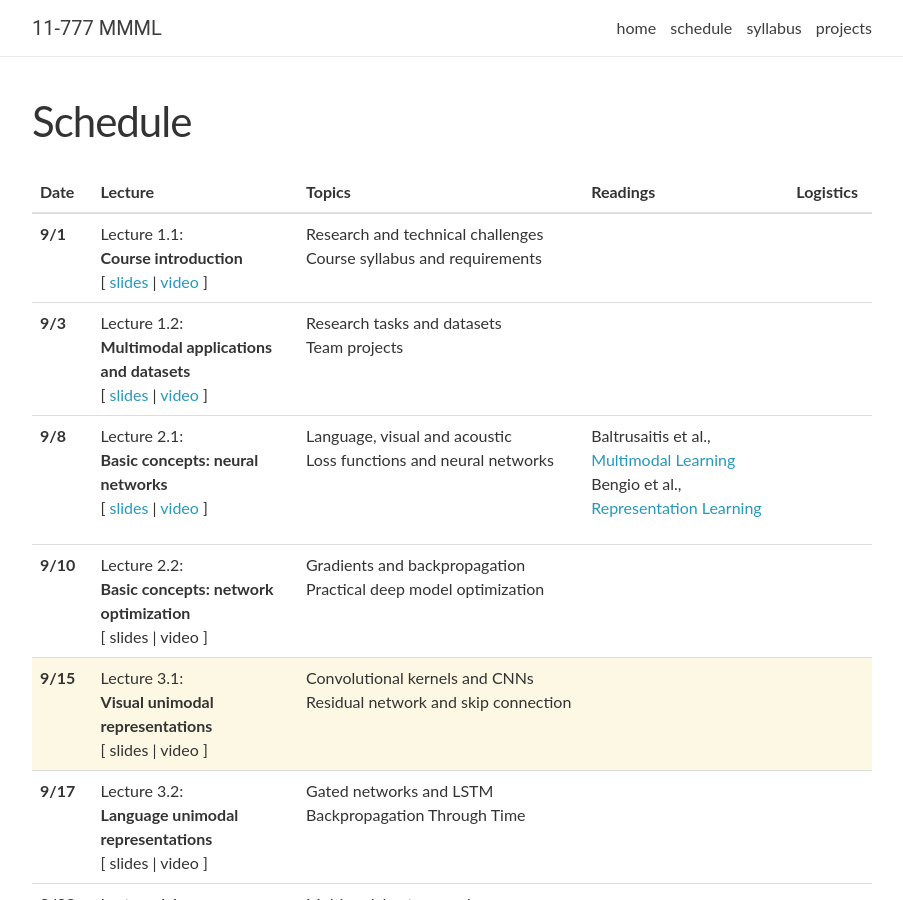
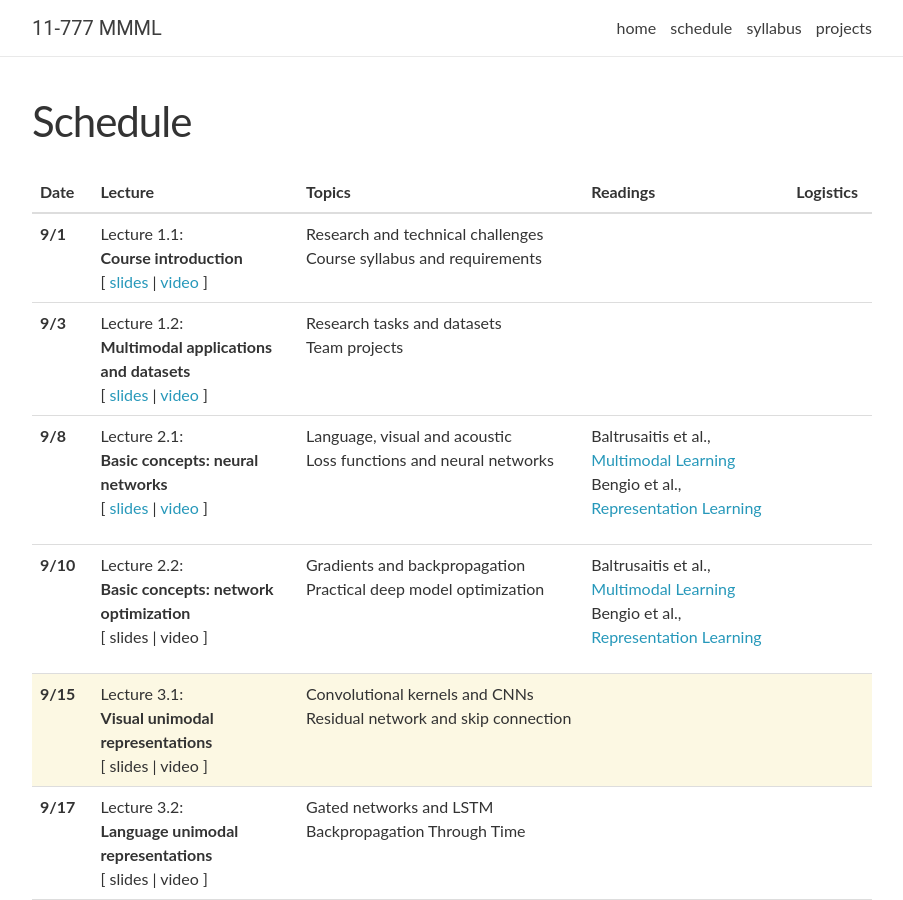
Before and after one commit to CMU-MultiComp-Lab/mmml-course, a Jekyll site: the page built from _pages/schedule.md, in a window 1280 px wide and 900 px high. Shown: the whole window, without its empty margins (188-1091 px from the left). Built offline with Jekyll 4.4.1, drawn with Linux system fonts in a browser that asks for light colours; nearby versions of some CDN libraries; comment, search, counter and statistics services are not loaded.

Commit message:
Update lectures.yml

```diff
--- a/_data/lectures.yml
+++ b/_data/lectures.yml
@@ -46,6 +46,8 @@
     - Gradients and backpropagation <br/>
     - Practical deep model optimization
   readings:
+    - Baltrusaitis et al., <a href="https://arxiv.org/pdf/1705.09406.pdf" target="_blank">Multimodal Learning</a> <br/>
+    - Bengio et al., <a href="https://arxiv.org/pdf/1206.5538.pdf" target="_blank">Representation Learning</a>
   logistics:
 
 - date: 9/15
```
